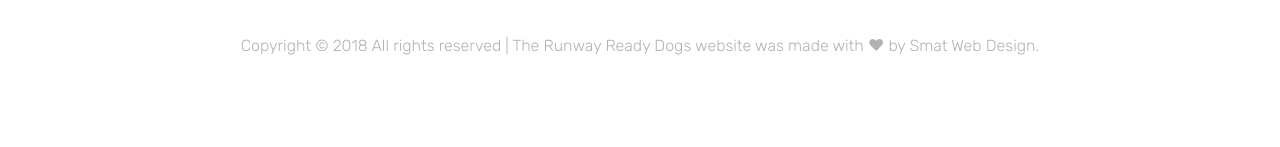
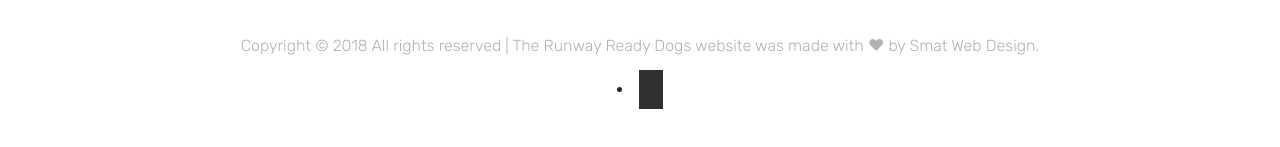
Before and after one commit to Ajun10/rrd, a plain HTML site: page about.html in a window 1280 px wide. Shown: the part 1634-1781 px from the top of the page. Drawn offline with Linux system fonts and the light colour scheme; some packages are replaced by stand-ins of ours; no server answers; a script that the page names is missing.

Commit message:
Update about.html

```diff
--- a/about.html
+++ b/about.html
@@ -148,6 +148,7 @@
 					<script>
 					document.write(new Date().getFullYear());
 					</script> All rights reserved | The Runway Ready Dogs website was made with &hearts; by <a href="about:blank">Smat Web Design</a>. <!-- Link back to Colorlib can't be removed. Template is licensed under CC BY 3.0. --></p>
+					<li><a href="" class="social-icon"> <i class="fa fa-twitter"></i></a></li>
 				</div>
 			</div>
 		</div>
```
